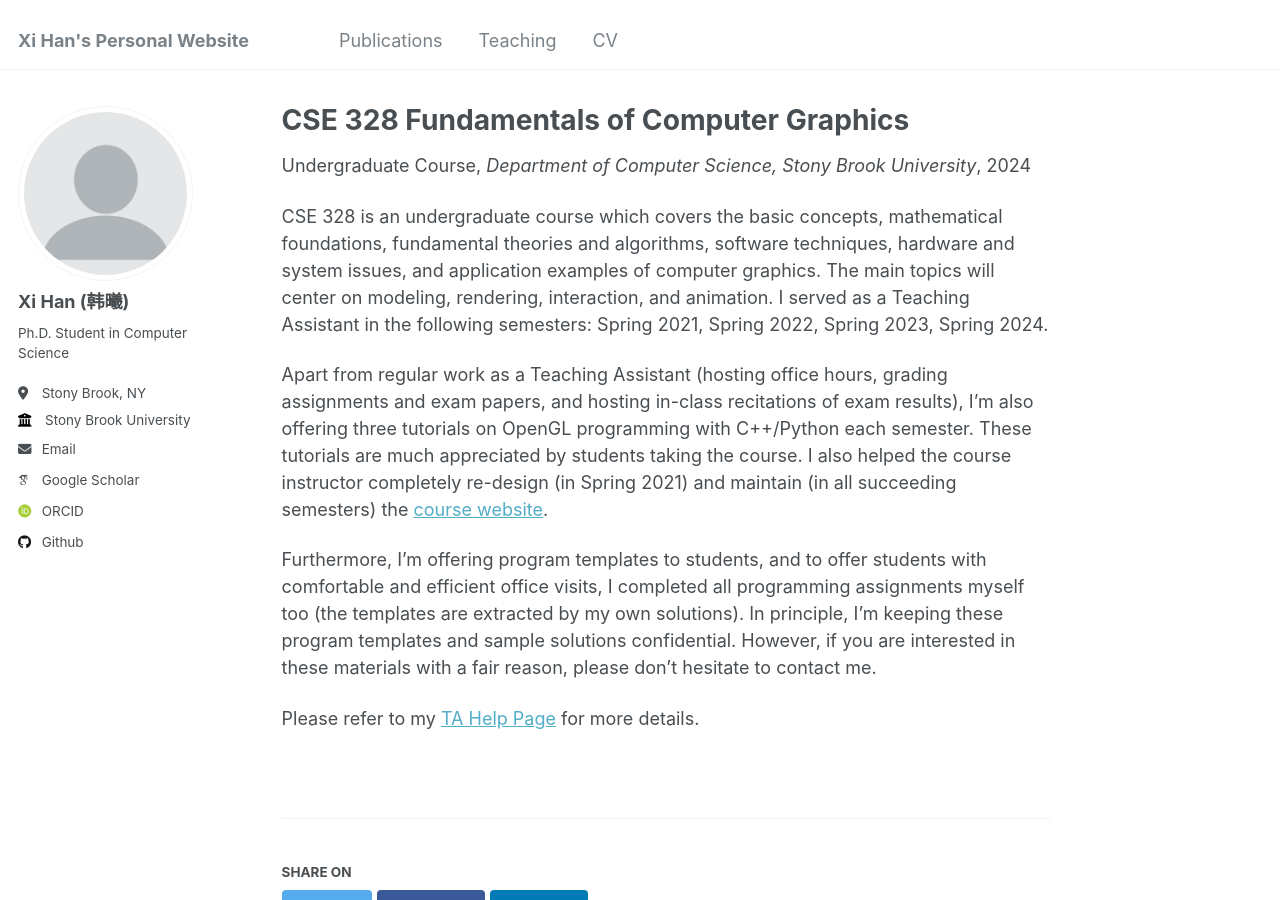
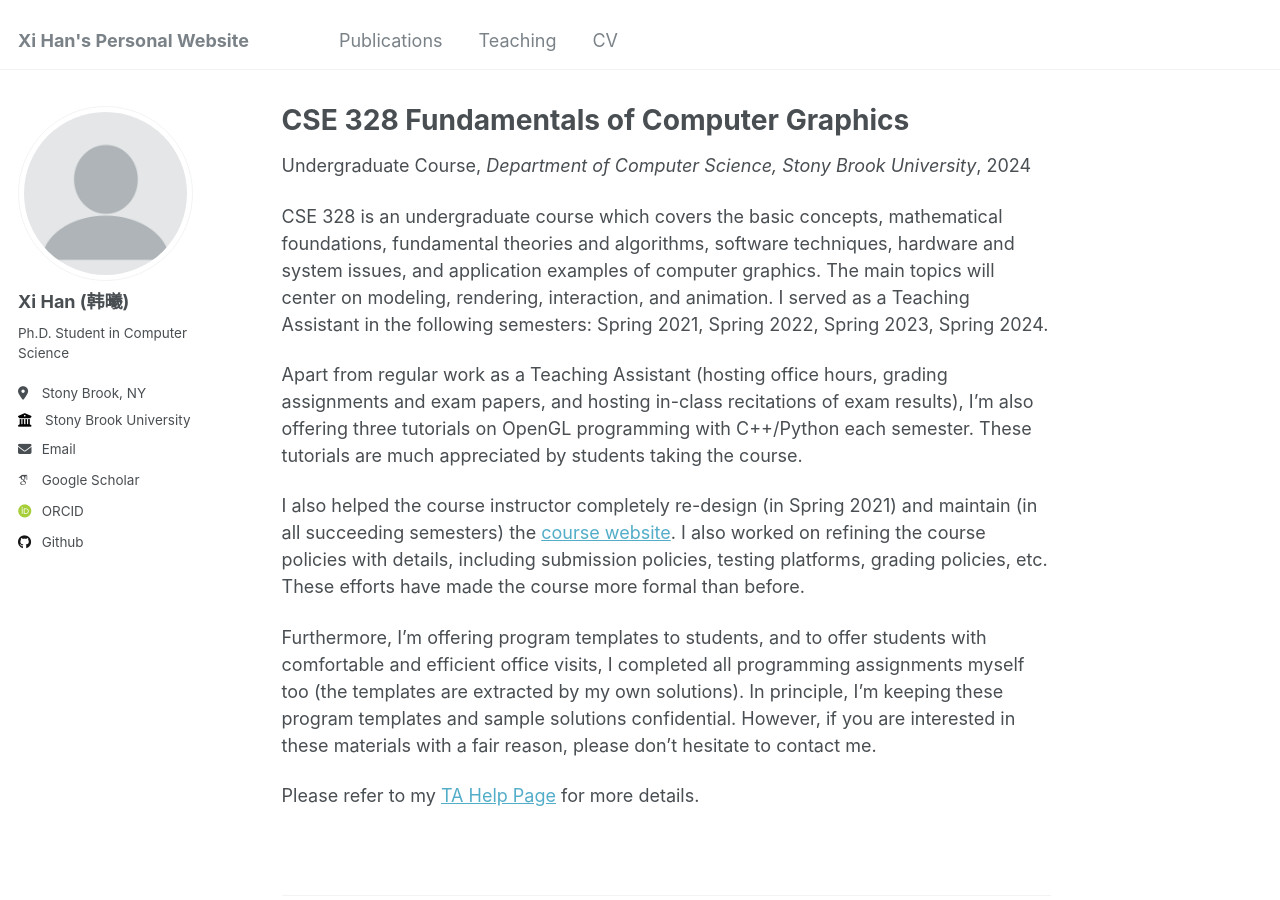
Before and after one commit to AXIHIXA/axihixa.github.io, a Jekyll site: the page built from _teaching/cse-328.md, in a window 1280 px wide and 900 px high. Built offline with Jekyll 4.4.1, drawn with Linux system fonts in a browser that asks for light colours; some web fonts are replaced.

Commit message:
Update teaching

```diff
--- a/_teaching/cse-328.md
+++ b/_teaching/cse-328.md
@@ -10,7 +10,9 @@ location: "Stony Brook, New York, United States"
 
 CSE 328 is an undergraduate course which covers the basic concepts, mathematical foundations, fundamental theories and algorithms, software techniques, hardware and system issues, and application examples of computer graphics. The main topics will center on modeling, rendering, interaction, and animation. I served as a Teaching Assistant in the following semesters: Spring 2021, Spring 2022, Spring 2023, Spring 2024.
 
-Apart from regular work as a Teaching Assistant (hosting office hours, grading assignments and exam papers, and hosting in-class recitations of exam results), I'm also offering three tutorials on OpenGL programming with C++/Python each semester. These tutorials are much appreciated by students taking the course. I also helped the course instructor completely re-design (in Spring 2021) and maintain (in all succeeding semesters) the [course website](https://www3.cs.stonybrook.edu/~cse328/index.html).
+Apart from regular work as a Teaching Assistant (hosting office hours, grading assignments and exam papers, and hosting in-class recitations of exam results), I'm also offering three tutorials on OpenGL programming with C++/Python each semester. These tutorials are much appreciated by students taking the course.
+
+I also helped the course instructor completely re-design (in Spring 2021) and maintain (in all succeeding semesters) the [course website](https://www3.cs.stonybrook.edu/~cse328/index.html). I also worked on refining the course policies with details, including submission policies, testing platforms, grading policies, etc. These efforts have made the course more formal than before.
 
 Furthermore, I'm offering program templates to students, and to offer students with comfortable and efficient office visits, I completed all programming assignments myself too (the templates are extracted by my own solutions). In principle, I'm keeping these program templates and sample solutions confidential. However, if you are interested in these materials with a fair reason, please don't hesitate to contact me.
 
```
Also changed, not shown: _teaching/cse-528.md (+3 -1 lines).
